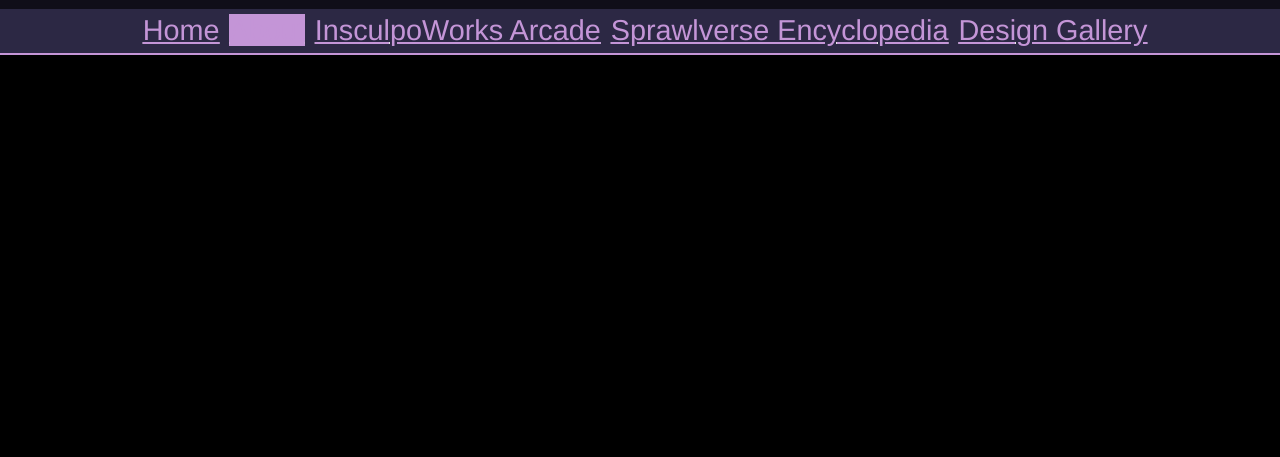
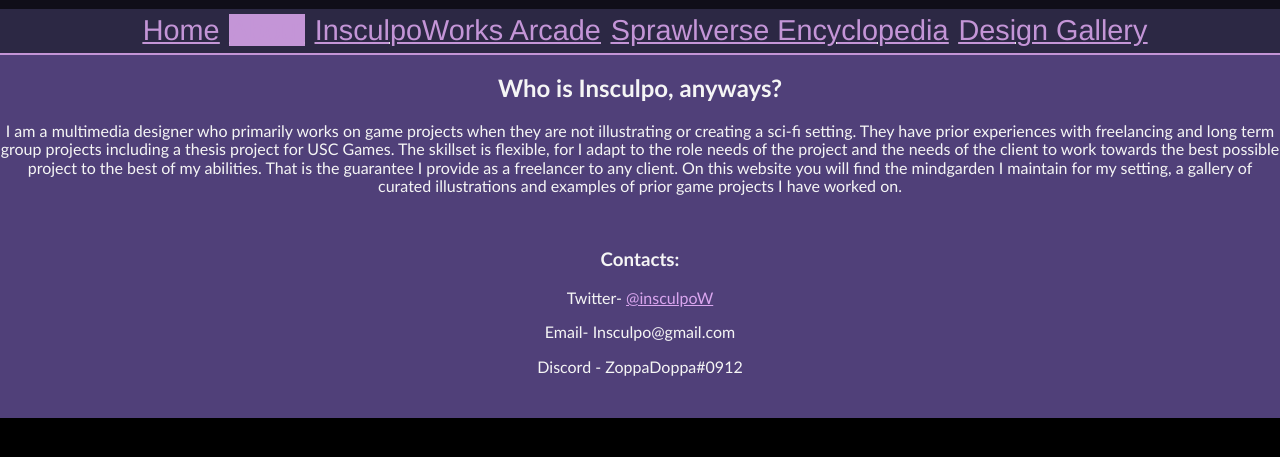
Before and after one commit to Insculpo/InsculpoWorksCentral, a website built with Parcel: page blog.html in a window 1280 px wide. Shown: the part 307-764 px from the top of the page. Built offline with nearby package versions, Linux system fonts and the light colour scheme.

Commit message:
More modifications to the main page
-About page
-Gill sans font
-More CSS tweaking
-Arcade is still a hot mess

```diff
--- a/blog.html
+++ b/blog.html
@@ -49,4 +49,13 @@
             </div>
         </div>
     </div>
+    <div class="central-div">
+        <h2>Who is Insculpo, anyways?</h2>
+        <P>I am a multimedia designer who primarily works on game projects when they are not illustrating or creating a sci-fi setting.  They have prior experiences with freelancing and long term group projects including a thesis project for USC Games.  The skillset is flexible, for I adapt to the role needs of the project and the needs of the client to work towards the best possible project to the best of my abilities.  That is the guarantee I provide as a freelancer to any client.  On this website you will find the mindgarden I maintain for my setting, a gallery of curated illustrations and examples of prior game projects I have worked on.</P>
+        <br>
+        <h3>Contacts:</h3>
+        <p>Twitter- <a href="https://twitter.com/InsculpoW">@insculpoW</a></p>
+        <p>Email- Insculpo@gmail.com</p>
+        <p>Discord - ZoppaDoppa#0912</p>
+        </div>
 </html>
--- a/css/main.css
+++ b/css/main.css
@@ -264,6 +264,17 @@ a:hover {
   padding: 1%;
   top:0;
   bottom:0;
+  font-family:'Gill Sans', 'Gill Sans MT', Calibri, 'Trebuchet MS', sans-serif;
+}
+
+.central-div {
+  margin: center;
+  justify-content: center;
+  align-content: center;
+  text-align: center;
+  background-color:rgba(80, 64, 121,136);
+  font-family:'Gill Sans', 'Gill Sans MT', Calibri, 'Trebuchet MS', sans-serif;
+  padding-bottom: 2vw;
 }
 
 .side-div {
```
Also changed, not shown: arcade.html (+1 -1 lines), index.html (+1 -2 lines).
